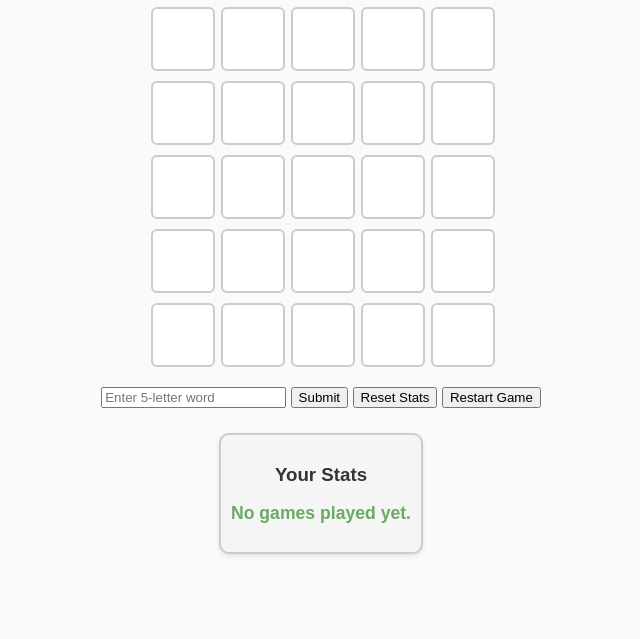
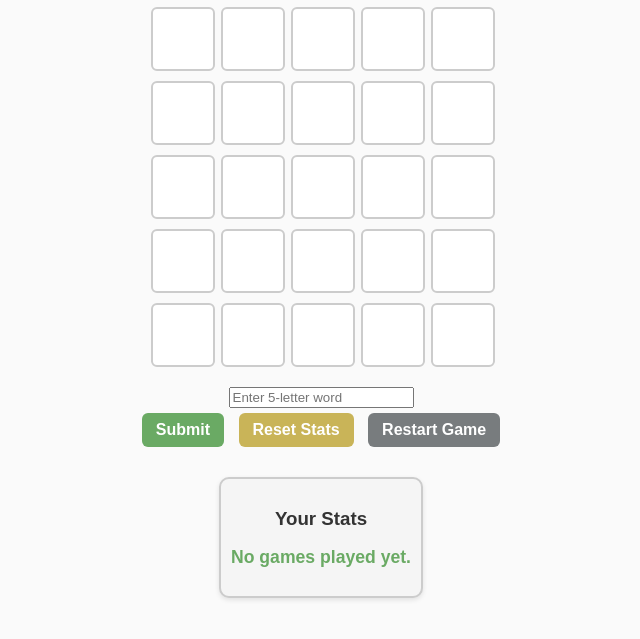
Before and after one commit to katherinearenas/wordle-project, a plain HTML site: page index.html in a window 1280 px wide. Shown: the part 147-786 px from the top of the page, without its empty margins (319-959 px from the left). Drawn offline with Linux system fonts and the light colour scheme; no server answers.

Commit message:
Add files via upload

```diff
--- a/index.html
+++ b/index.html
@@ -13,6 +13,8 @@
 
     <div id="input-area">
     <input type="text" id="guess-input" maxlength="5" placeholder="Enter 5-letter word">
+    </div>
+    <div id="button-area">
     <button id="submit-btn">Submit</button>
     <button id="reset-stats">Reset Stats</button>
     <button id="restart-btn">Restart Game</button>
--- a/script.js
+++ b/script.js
@@ -61,14 +61,14 @@ class WordleGame {
       const guessesUsed = this.currentRow + 1;
       alert(`🎉 You win in ${guessesUsed} guesses!`);
       this.updateAverageScore(guessesUsed);
-      document.getElementById("restart-btn").style.display = "block";
+      document.getElementById("restart-btn").style.visibility = "visible";
       return;
     }
 
     this.currentRow++;
     if (this.currentRow >= this.maxTries) {
       alert(`💀 Game over! The word was: ${this.answer.toUpperCase()}`);
-      document.getElementById("restart-btn").style.display = "block";
+      document.getElementById("restart-btn").style.visibility = "visible";
     }
 
     input.value = "";
@@ -139,8 +139,14 @@ class WordleGame {
 }
 
 
+
 const game = new WordleGame();
 game.displayStats();
 
 document.getElementById("submit-btn").addEventListener("click", () => game.handleGuess());
 document.getElementById("restart-btn").addEventListener("click", () => location.reload());
+document.getElementById("reset-stats").addEventListener("click", () => {
+  localStorage.removeItem("wordleScores");
+  game.displayStats();
+  alert("Statistics cleared!");
+});
--- a/style.css
+++ b/style.css
@@ -49,6 +49,52 @@ body {
   color: #6aaa64;
 }
 
+button {
+  background-color: #6aaa64;
+  color: white;
+  border: none;
+  border-radius: 6px;
+  padding: 8px 14px;
+  margin: 5px;
+  font-size: 1em;
+  font-weight: bold;
+  cursor: pointer;
+  transition: background-color 0.2s, transform 0.1s;
+}
+
+button:hover {
+  background-color: #538d4e;
+}
+
+button:active {
+  transform: scale(0.96);
+}
+
+#reset-stats {
+  background-color: #c9b458;
+}
+
+#reset-stats:hover {
+  background-color: #b59f3b;
+}
+
+
+#restart-btn {
+  background-color: #787c7e;
+}
+
+#restart-btn:hover {
+  background-color: #565758;
+}
+
+#input-area {
+  margin-top: 15px;
+  display: flex;
+  justify-content: center;
+  flex-wrap: wrap;
+  gap: 8px;
+}
+
 
 .correct { background-color: #6aaa64; color: white; }
 .wrong-place { background-color: #c9b458; color: white; }
```
